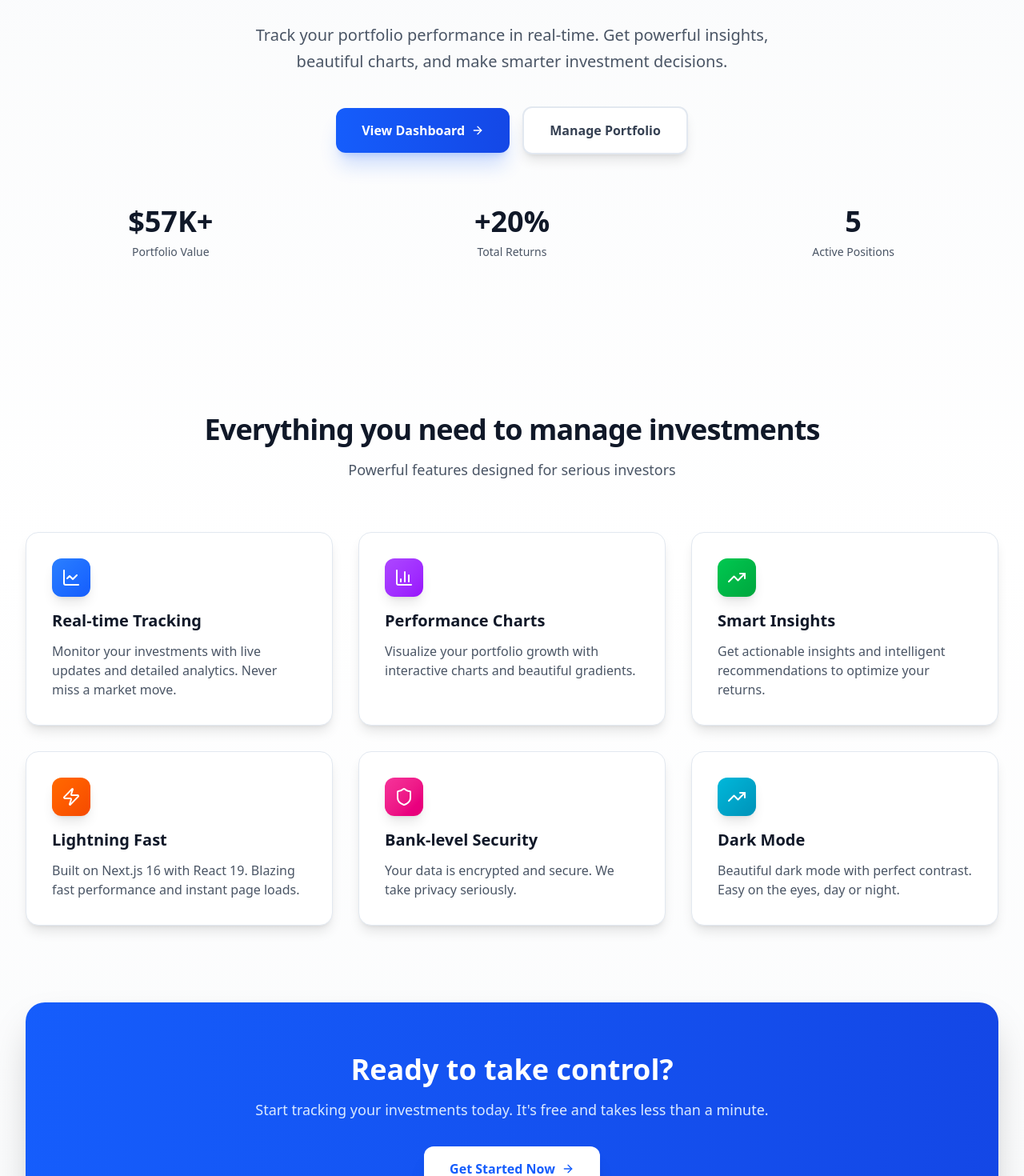
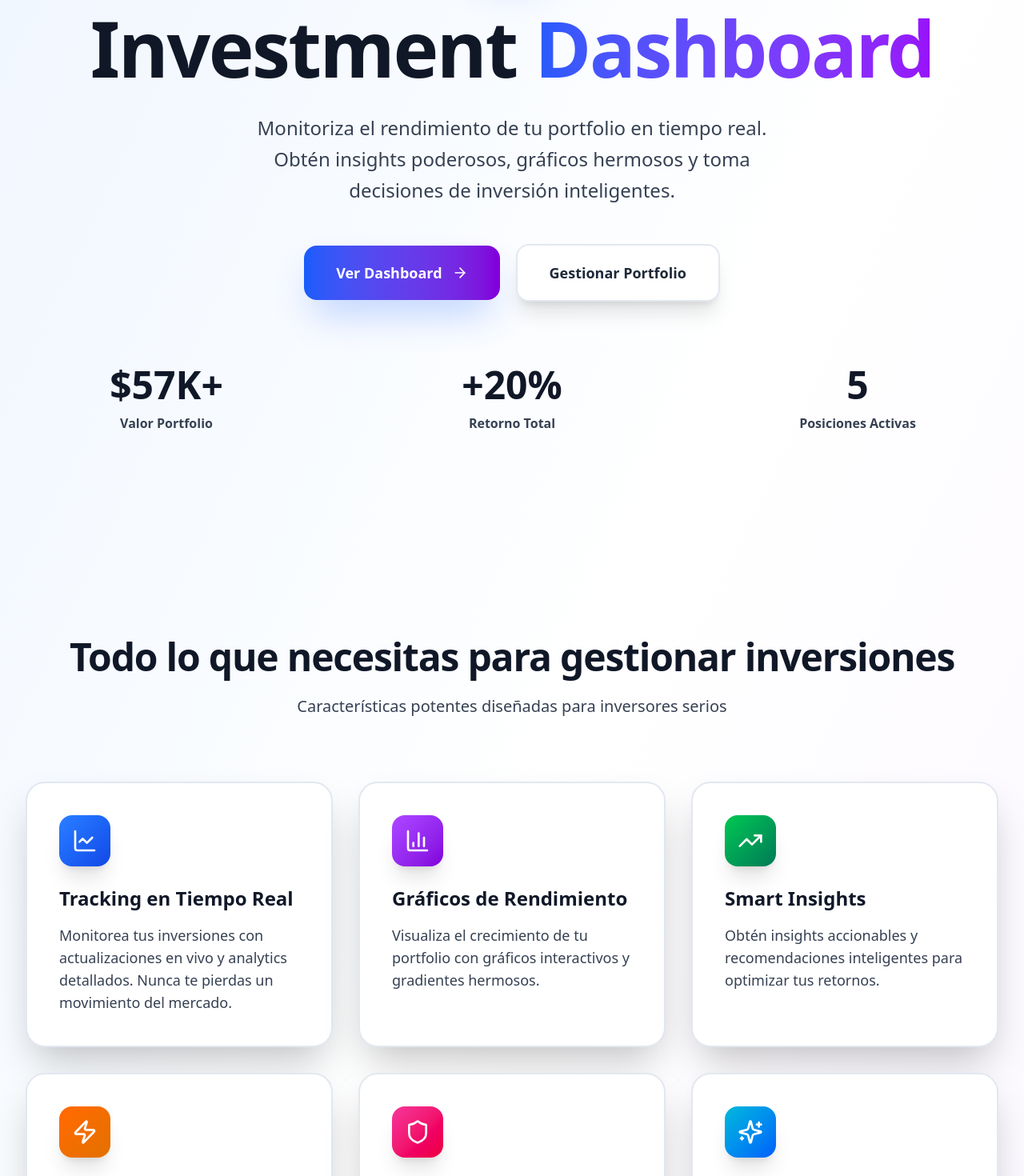
Before and after one commit to flaviogrillo1/investment-dashboard, a Next.js app in the folder apps/web/: page / in a window 1280 px wide. Shown: the part 260-1730 px from the top of the page at 80% size. Built offline with nearby package versions, Linux system fonts and the light colour scheme.

Commit message:
feat: major visual redesign - full color gradients and modern UI

```diff
--- a/apps/web/app/page.tsx
+++ b/apps/web/app/page.tsx
@@ -1,64 +1,69 @@
 import Link from 'next/link';
-import { ArrowRight, BarChart3, LineChart, TrendingUp, Shield, Zap } from 'lucide-react';
+import { ArrowRight, BarChart3, LineChart, TrendingUp, Shield, Zap, Rocket, Sparkles } from 'lucide-react';
 
 export default function HomePage() {
   return (
-    <div className="min-h-screen bg-gradient-to-b from-gray-50 via-white to-gray-50 dark:from-gray-950 dark:via-gray-900 dark:to-gray-950">
+    <div className="min-h-screen bg-gradient-to-br from-blue-50 via-white to-purple-50 dark:from-gray-950 dark:via-gray-900 dark:to-blue-950">
+      {/* Animated background */}
+      <div className="fixed inset-0 -z-10">
+        <div className="absolute inset-0 bg-grid-slate-200/[0.4] dark:bg-grid-slate-800/[0.2]" />
+        <div className="absolute inset-0 bg-gradient-to-br from-blue-50/50 via-white to-purple-50/50 dark:from-gray-950 dark:via-gray-900 dark:to-blue-950" />
+      </div>
+
       {/* Hero Section */}
       <div className="relative overflow-hidden">
-        <div className="absolute inset-0 bg-grid-slate-200/[0.3] dark:bg-grid-slate-800/[0.3] [mask-image:linear-gradient(0deg,white,rgba(255,255,255,0.6))] dark:[mask-image:linear-gradient(0deg,rgba(255,255,255,0),rgba(255,255,255,0.6))]" />
+        <div className="absolute inset-0 bg-grid-slate-200/[0.4] dark:bg-grid-slate-800/[0.3]" />
 
-        <div className="relative mx-auto max-w-7xl px-4 py-24 sm:px-6 lg:px-8">
+        <div className="relative mx-auto max-w-7xl px-4 py-32 sm:px-6 lg:px-8">
           <div className="text-center">
             {/* Logo */}
-            <div className="mx-auto mb-8 flex h-16 w-16 items-center justify-center rounded-2xl bg-gradient-to-br from-blue-600 to-blue-700 text-3xl shadow-2xl shadow-blue-600/20">
+            <div className="mx-auto mb-12 flex h-24 w-24 items-center justify-center rounded-3xl bg-gradient-to-br from-blue-600 to-purple-700 text-5xl shadow-2xl shadow-blue-600/30">
               📈
             </div>
 
             {/* Heading */}
-            <h1 className="text-5xl font-black tracking-tight text-gray-900 dark:text-gray-50 sm:text-6xl lg:text-7xl">
+            <h1 className="text-6xl font-black tracking-tight text-gray-900 dark:text-white sm:text-7xl lg:text-8xl">
               Investment
-              <span className="bg-gradient-to-r from-blue-600 to-blue-400 bg-clip-text text-transparent">
+              <span className="bg-gradient-to-r from-blue-600 to-purple-600 bg-clip-text text-transparent">
                 {' '}Dashboard
               </span>
             </h1>
 
             {/* Subtitle */}
-            <p className="mx-auto mt-6 max-w-2xl text-lg leading-relaxed text-gray-600 dark:text-gray-400 sm:text-xl">
-              Track your portfolio performance in real-time. Get powerful insights,
-              beautiful charts, and make smarter investment decisions.
+            <p className="mx-auto mt-8 max-w-2xl text-xl leading-relaxed text-gray-700 dark:text-gray-300 sm:text-2xl">
+              Monitoriza el rendimiento de tu portfolio en tiempo real. Obtén insights poderosos, gráficos hermosos y toma decisiones de inversión inteligentes.
             </p>
 
             {/* CTA Buttons */}
-            <div className="mt-10 flex flex-col items-center gap-4 sm:flex-row sm:justify-center">
+            <div className="mt-12 flex flex-col items-center gap-5 sm:flex-row sm:justify-center">
               <Link
                 href="/dashboard"
-                className="group inline-flex items-center justify-center gap-2 rounded-xl bg-gradient-to-r from-blue-600 to-blue-700 px-8 py-4 text-base font-semibold text-white shadow-xl shadow-blue-600/20 transition-all hover:scale-105 hover:shadow-2xl hover:shadow-blue-600/30"
+                className="group inline-flex items-center justify-center gap-3 rounded-2xl bg-gradient-to-r from-blue-600 to-purple-700 px-10 py-5 text-lg font-bold text-white shadow-2xl shadow-blue-600/30 transition-all hover:scale-105 hover:shadow-3xl hover:shadow-blue-600/40"
               >
-                View Dashboard
-                <ArrowRight className="h-4 w-4 transition-transform group-hover:translate-x-1" />
+                Ver Dashboard
+                <ArrowRight className="h-5 w-5 transition-transform group-hover:translate-x-1" />
               </Link>
               <Link
                 href="/portfolio"
-                className="inline-flex items-center justify-center rounded-xl border-2 border-gray-300 bg-white px-8 py-4 text-base font-semibold text-gray-700 shadow-lg transition-all hover:border-gray-400 hover:bg-gray-50 dark:border-gray-700 dark:bg-gray-900 dark:text-gray-200 dark:hover:bg-gray-800"
+                className="inline-flex items-center justify-center rounded-2xl border-2 border-gray-300 bg-white px-10 py-5 text-lg font-bold text-gray-800 shadow-xl transition-all hover:border-gray-400 hover:bg-gray-50 hover:shadow-2xl dark:border-gray-700 dark:bg-gray-900 dark:text-gray-100 dark:hover:bg-gray-800"
               >
-                Manage Portfolio
+                Gestionar Portfolio
               </Link>
             </div>
 
             {/* Stats */}
-            <div className="mt-16 grid grid-cols-3 gap-8 sm:gap-16">
-              <div>
-                <div className="text-4xl font-black text-gray-900 dark:text-gray-50">$57K+</div>
-                <div className="mt-2 text-sm font-medium text-gray-600 dark:text-gray-400">Portfolio Value</div>
+            <div className="mt-20 grid grid-cols-3 gap-10 sm:gap-20">
+              <div className="transform transition-transform hover:scale-105">
+                <div className="text-5xl font-black text-gray-900 dark:text-white">$57K+</div>
+                <div className="mt-3 text-base font-bold text-gray-700 dark:text-gray-300">Valor Portfolio</div>
               </div>
-              <div>
-                <div className="text-4xl font-black text-gray-900 dark:text-gray-50">+20%</div>
-                <div className="mt-2 text-sm font-medium text-gray-600 dark:text-gray-400">Total Returns</div>
+              <div className="transform transition-transform hover:scale-105">
+                <div className="text-5xl font-black text-gray-900 dark:text-white">+20%</div>
+                <div className="mt-3 text-base font-bold text-gray-700 dark:text-gray-300">Retorno Total</div>
               </div>
-              <div>
-                <div className="text-4xl font-black text-gray-900 dark:text-gray-50">5</div>
-                <div className="mt-2 text-sm font-medium text-gray-600 dark:text-gray-400">Active Positions</div>
+              <div className="transform transition-transform hover:scale-105">
+                <div className="text-5xl font-black text-gray-900 dark:text-white">5</div>
+                <div className="mt-3 text-base font-bold text-gray-700 dark:text-gray-300">Posiciones Activas</div>
               </div>
             </div>
           </div>
@@ -66,112 +71,113 @@ export default function HomePage() {
       </div>
 
       {/* Features Section */}
-      <div className="mx-auto max-w-7xl px-4 py-24 sm:px-6 lg:px-8">
+      <div className="mx-auto max-w-7xl px-4 py-32 sm:px-6 lg:px-8">
         <div className="text-center">
-          <h2 className="text-3xl font-bold tracking-tight text-gray-900 dark:text-gray-50 sm:text-4xl">
-            Everything you need to manage investments
+          <h2 className="text-4xl font-black tracking-tight text-gray-900 dark:text-white sm:text-5xl">
+            Todo lo que necesitas para gestionar inversiones
           </h2>
-          <p className="mx-auto mt-4 max-w-2xl text-lg text-gray-600 dark:text-gray-400">
-            Powerful features designed for serious investors
+          <p className="mx-auto mt-6 max-w-2xl text-xl text-gray-700 dark:text-gray-300">
+            Características potentes diseñadas para inversores serios
           </p>
         </div>
 
-        <div className="mt-16 grid gap-8 sm:grid-cols-2 lg:grid-cols-3">
+        <div className="mt-20 grid gap-8 sm:grid-cols-2 lg:grid-cols-3">
           {/* Feature 1 */}
-          <div className="group overflow-hidden rounded-2xl border border-gray-200 bg-white p-8 shadow-lg transition-all hover:shadow-2xl hover:-translate-y-1 dark:border-gray-800 dark:bg-gray-900">
-            <div className="mb-4 inline-flex h-12 w-12 items-center justify-center rounded-xl bg-gradient-to-br from-blue-500 to-blue-600 text-white shadow-lg transition-transform group-hover:scale-110">
-              <LineChart className="h-6 w-6" />
+          <div className="group transform overflow-hidden rounded-3xl border-2 border-gray-200/80 bg-white p-10 shadow-2xl transition-all duration-300 hover:scale-105 hover:shadow-4xl dark:border-gray-800/80 dark:bg-gray-900">
+            <div className="mb-6 inline-flex h-16 w-16 items-center justify-center rounded-2xl bg-gradient-to-br from-blue-500 to-blue-700 text-white shadow-xl transition-transform group-hover:scale-110 group-hover:rotate-6">
+              <LineChart className="h-8 w-8" />
             </div>
-            <h3 className="text-xl font-bold text-gray-900 dark:text-gray-50">
-              Real-time Tracking
+            <h3 className="text-2xl font-black text-gray-900 dark:text-white">
+              Tracking en Tiempo Real
             </h3>
-            <p className="mt-3 text-gray-600 dark:text-gray-400">
-              Monitor your investments with live updates and detailed analytics. Never miss a market move.
+            <p className="mt-4 text-lg text-gray-700 dark:text-gray-300">
+              Monitorea tus inversiones con actualizaciones en vivo y analytics detallados. Nunca te pierdas un movimiento del mercado.
             </p>
           </div>
 
           {/* Feature 2 */}
-          <div className="group overflow-hidden rounded-2xl border border-gray-200 bg-white p-8 shadow-lg transition-all hover:shadow-2xl hover:-translate-y-1 dark:border-gray-800 dark:bg-gray-900">
-            <div className="mb-4 inline-flex h-12 w-12 items-center justify-center rounded-xl bg-gradient-to-br from-purple-500 to-purple-600 text-white shadow-lg transition-transform group-hover:scale-110">
-              <BarChart3 className="h-6 w-6" />
+          <div className="group transform overflow-hidden rounded-3xl border-2 border-gray-200/80 bg-white p-10 shadow-2xl transition-all duration-300 hover:scale-105 hover:shadow-4xl dark:border-gray-800/80 dark:bg-gray-900">
+            <div className="mb-6 inline-flex h-16 w-16 items-center justify-center rounded-2xl bg-gradient-to-br from-purple-500 to-purple-700 text-white shadow-xl transition-transform group-hover:scale-110 group-hover:rotate-6">
+              <BarChart3 className="h-8 w-8" />
             </div>
-            <h3 className="text-xl font-bold text-gray-900 dark:text-gray-50">
-              Performance Charts
+            <h3 className="text-2xl font-black text-gray-900 dark:text-white">
+              Gráficos de Rendimiento
             </h3>
-            <p className="mt-3 text-gray-600 dark:text-gray-400">
-              Visualize your portfolio growth with interactive charts and beautiful gradients.
+            <p className="mt-4 text-lg text-gray-700 dark:text-gray-300">
+              Visualiza el crecimiento de tu portfolio con gráficos interactivos y gradientes hermosos.
             </p>
           </div>
 
           {/* Feature 3 */}
-          <div className="group overflow-hidden rounded-2xl border border-gray-200 bg-white p-8 shadow-lg transition-all hover:shadow-2xl hover:-translate-y-1 dark:border-gray-800 dark:bg-gray-900">
-            <div className="mb-4 inline-flex h-12 w-12 items-center justify-center rounded-xl bg-gradient-to-br from-green-500 to-green-600 text-white shadow-lg transition-transform group-hover:scale-110">
-              <TrendingUp className="h-6 w-6" />
+          <div className="group transform overflow-hidden rounded-3xl border-2 border-gray-200/80 bg-white p-10 shadow-2xl transition-all duration-300 hover:scale-105 hover:shadow-4xl dark:border-gray-800/80 dark:bg-gray-900">
+            <div className="mb-6 inline-flex h-16 w-16 items-center justify-center rounded-2xl bg-gradient-to-br from-green-500 to-emerald-700 text-white shadow-xl transition-transform group-hover:scale-110 group-hover:rotate-6">
+              <TrendingUp className="h-8 w-8" />
             </div>
-            <h3 className="text-xl font-bold text-gray-900 dark:text-gray-50">
+            <h3 className="text-2xl font-black text-gray-900 dark:text-white">
               Smart Insights
             </h3>
-            <p className="mt-3 text-gray-600 dark:text-gray-400">
-              Get actionable insights and intelligent recommendations to optimize your returns.
+            <p className="mt-4 text-lg text-gray-700 dark:text-gray-300">
+              Obtén insights accionables y recomendaciones inteligentes para optimizar tus retornos.
             </p>
           </div>
 
           {/* Feature 4 */}
-          <div className="group overflow-hidden rounded-2xl border border-gray-200 bg-white p-8 shadow-lg transition-all hover:shadow-2xl hover:-translate-y-1 dark:border-gray-800 dark:bg-gray-900">
-            <div className="mb-4 inline-flex h-12 w-12 items-center justify-center rounded-xl bg-gradient-to-br from-orange-500 to-orange-600 text-white shadow-lg transition-transform group-hover:scale-110">
-              <Zap className="h-6 w-6" />
+          <div className="group transform overflow-hidden rounded-3xl border-2 border-gray-200/80 bg-white p-10 shadow-2xl transition-all duration-300 hover:scale-105 hover:shadow-4xl dark:border-gray-800/80 dark:bg-gray-900">
+            <div className="mb-6 inline-flex h-16 w-16 items-center justify-center rounded-2xl bg-gradient-to-br from-orange-500 to-amber-600 text-white shadow-xl transition-transform group-hover:scale-110 group-hover:rotate-6">
+              <Zap className="h-8 w-8" />
             </div>
-            <h3 className="text-xl font-bold text-gray-900 dark:text-gray-50">
-              Lightning Fast
+            <h3 className="text-2xl font-black text-gray-900 dark:text-white">
+              Ultra Rápido
             </h3>
-            <p className="mt-3 text-gray-600 dark:text-gray-400">
-              Built on Next.js 16 with React 19. Blazing fast performance and instant page loads.
+            <p className="mt-4 text-lg text-gray-700 dark:text-gray-300">
+              Construido con Next.js 16 y React 19. Performance extrema y loads instantáneos.
             </p>
           </div>
 
           {/* Feature 5 */}
-          <div className="group overflow-hidden rounded-2xl border border-gray-200 bg-white p-8 shadow-lg transition-all hover:shadow-2xl hover:-translate-y-1 dark:border-gray-800 dark:bg-gray-900">
-            <div className="mb-4 inline-flex h-12 w-12 items-center justify-center rounded-xl bg-gradient-to-br from-pink-500 to-pink-600 text-white shadow-lg transition-transform group-hover:scale-110">
-              <Shield className="h-6 w-6" />
+          <div className="group transform overflow-hidden rounded-3xl border-2 border-gray-200/80 bg-white p-10 shadow-2xl transition-all duration-300 hover:scale-105 hover:shadow-4xl dark:border-gray-800/80 dark:bg-gray-900">
+            <div className="mb-6 inline-flex h-16 w-16 items-center justify-center rounded-2xl bg-gradient-to-br from-pink-500 to-rose-600 text-white shadow-xl transition-transform group-hover:scale-110 group-hover:rotate-6">
+              <Shield className="h-8 w-8" />
             </div>
-            <h3 className="text-xl font-bold text-gray-900 dark:text-gray-50">
-              Bank-level Security
+            <h3 className="text-2xl font-black text-gray-900 dark:text-white">
+              Seguridad Bancaria
             </h3>
-            <p className="mt-3 text-gray-600 dark:text-gray-400">
-              Your data is encrypted and secure. We take privacy seriously.
+            <p className="mt-4 text-lg text-gray-700 dark:text-gray-300">
+              Tus datos están encriptados y seguros. Tomamos la privacidad muy en serio.
             </p>
           </div>
 
           {/* Feature 6 */}
-          <div className="group overflow-hidden rounded-2xl border border-gray-200 bg-white p-8 shadow-lg transition-all hover:shadow-2xl hover:-translate-y-1 dark:border-gray-800 dark:bg-gray-900">
-            <div className="mb-4 inline-flex h-12 w-12 items-center justify-center rounded-xl bg-gradient-to-br from-cyan-500 to-cyan-600 text-white shadow-lg transition-transform group-hover:scale-110">
-              <TrendingUp className="h-6 w-6" />
+          <div className="group transform overflow-hidden rounded-3xl border-2 border-gray-200/80 bg-white p-10 shadow-2xl transition-all duration-300 hover:scale-105 hover:shadow-4xl dark:border-gray-800/80 dark:bg-gray-900">
+            <div className="mb-6 inline-flex h-16 w-16 items-center justify-center rounded-2xl bg-gradient-to-br from-cyan-500 to-blue-600 text-white shadow-xl transition-transform group-hover:scale-110 group-hover:rotate-6">
+              <Sparkles className="h-8 w-8" />
             </div>
-            <h3 className="text-xl font-bold text-gray-900 dark:text-gray-50">
+            <h3 className="text-2xl font-black text-gray-900 dark:text-white">
               Dark Mode
             </h3>
-            <p className="mt-3 text-gray-600 dark:text-gray-400">
-              Beautiful dark mode with perfect contrast. Easy on the eyes, day or night.
+            <p className="mt-4 text-lg text-gray-700 dark:text-gray-300">
+              Modo oscuro hermoso con contraste perfecto. Cómodo día y noche.
             </p>
           </div>
         </div>
       </div>
 
       {/* CTA Section */}
-      <div className="mx-auto max-w-7xl px-4 pb-24 sm:px-6 lg:px-8">
-        <div className="overflow-hidden rounded-3xl bg-gradient-to-r from-blue-600 to-blue-700 px-8 py-16 text-center shadow-2xl sm:px-16">
-          <h2 className="text-3xl font-bold text-white sm:text-4xl">
-            Ready to take control?
+      <div className="mx-auto max-w-7xl px-4 pb-32 sm:px-6 lg:px-8">
+        <div className="overflow-hidden rounded-[2.5rem] bg-gradient-to-r from-blue-600 via-purple-600 to-blue-700 px-10 py-24 text-center shadow-3xl sm:px-20">
+          <Rocket className="mx-auto mb-8 h-20 w-20 text-white/90" />
+          <h2 className="text-4xl font-black text-white sm:text-5xl">
+            ¿Listo para tomar el control?
           </h2>
-          <p className="mx-auto mt-4 max-w-2xl text-lg text-blue-100">
-            Start tracking your investments today. It's free and takes less than a minute.
+          <p className="mx-auto mt-6 max-w-2xl text-xl text-blue-100">
+            Comienza a rastrear tus inversiones hoy. Es gratis y toma menos de un minuto.
           </p>
           <Link
             href="/dashboard"
-            className="mt-8 inline-flex items-center justify-center gap-2 rounded-xl bg-white px-8 py-4 text-base font-semibold text-blue-600 shadow-xl transition-all hover:scale-105 hover:shadow-2xl"
+            className="mt-12 inline-flex items-center justify-center gap-3 rounded-2xl bg-white px-12 py-6 text-lg font-bold text-blue-700 shadow-2xl transition-all hover:scale-105 hover:shadow-3xl"
           >
-            Get Started Now
-            <ArrowRight className="h-4 w-4" />
+            Comenzar Ahora
+            <ArrowRight className="h-5 w-5" />
           </Link>
         </div>
       </div>
```
